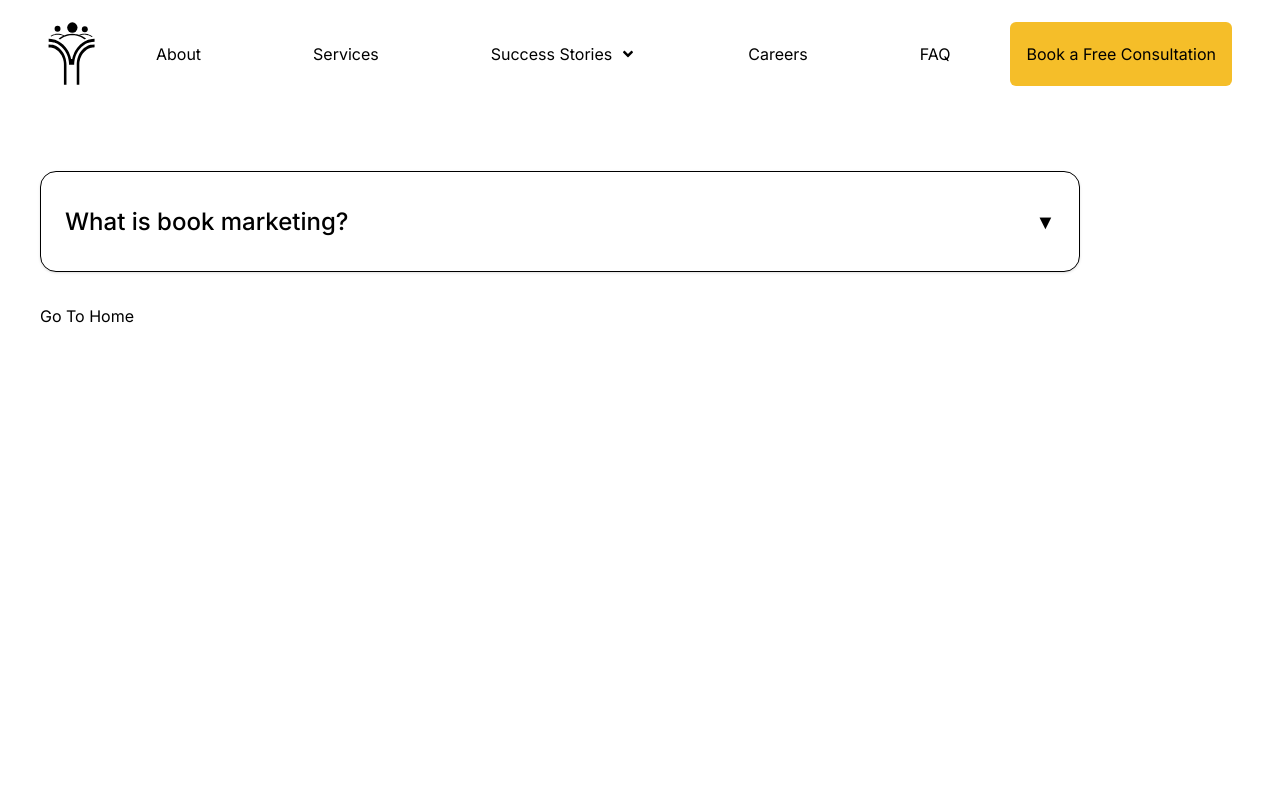
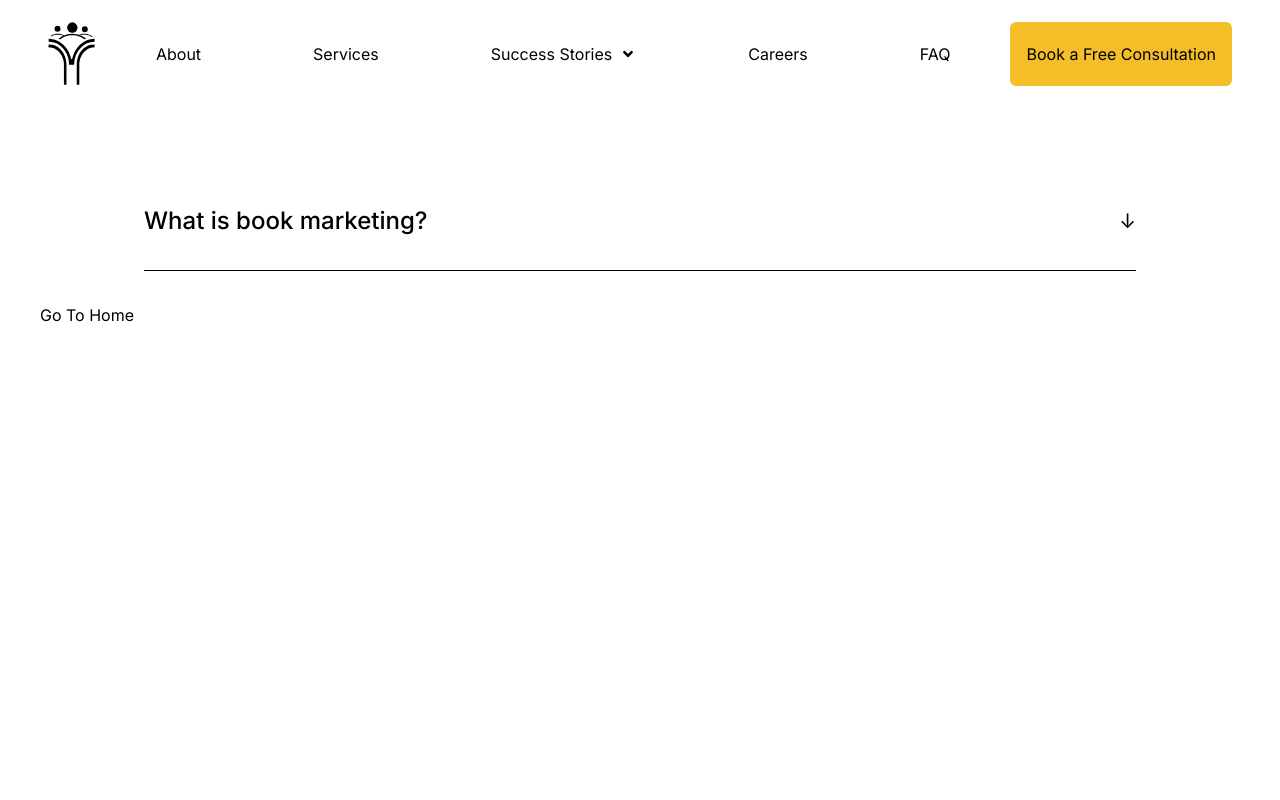
Before and after one commit to YourBookTeam/YBT_Website, a React (Vite) app in the folder ybt_website/: page /YBT_Website/faq in a window 1280 px wide. Shown: the top 800 px of the page. Built offline with nearby package versions, Linux system fonts and the light colour scheme.

Commit message:
I removed the most of the previous styling to match the current prototype in figma.

```diff
--- a/ybt_website/src/components/Dropdown1.jsx
+++ b/ybt_website/src/components/Dropdown1.jsx
@@ -4,21 +4,20 @@ const Dropdown1 = ({ question, answer }) => {
   const [isOpen, setIsOpen] = useState(false);
 
   return (
-    <div className="w-[1040.31px] bg-white shadow rounded-2xl border border-gray-300 my-6 overflow-hidden font-montserrat">
+    <div className="w-full max-w-[1040px] my-6 overflow-hidden mx-auto">
       <div
         onClick={() => setIsOpen(!isOpen)}
-        className="flex items-center justify-between px-6"
-        style={{ height: '99.08px', cursor: 'pointer' }}
+        className="flex items-center justify-between px-6 h-[99.08px] cursor-pointer"
       >
         <span className="text-2xl font-medium text-gray-800">{question}</span>
-        <span className="text-gray-600 text-xl">{isOpen ? '▲' : '▼'}</span>
+        <span className="text-gray-600 text-xl">{isOpen ? '↑' : '↓'}</span>
+
       </div>
-
+      <hr className="border-t border-gray-300 mx-6" />
       {isOpen && (
         <>
-          <hr className="border-t border-gray-300 mx-6" />
           <div className="px-6 pb-6 pt-4">
-            <p className="text-gray-700 text-xl">{answer}</p>
+            <p className="text-gray-700 text-xl font-secondary">{answer}</p>
           </div>
         </>
       )}
```
